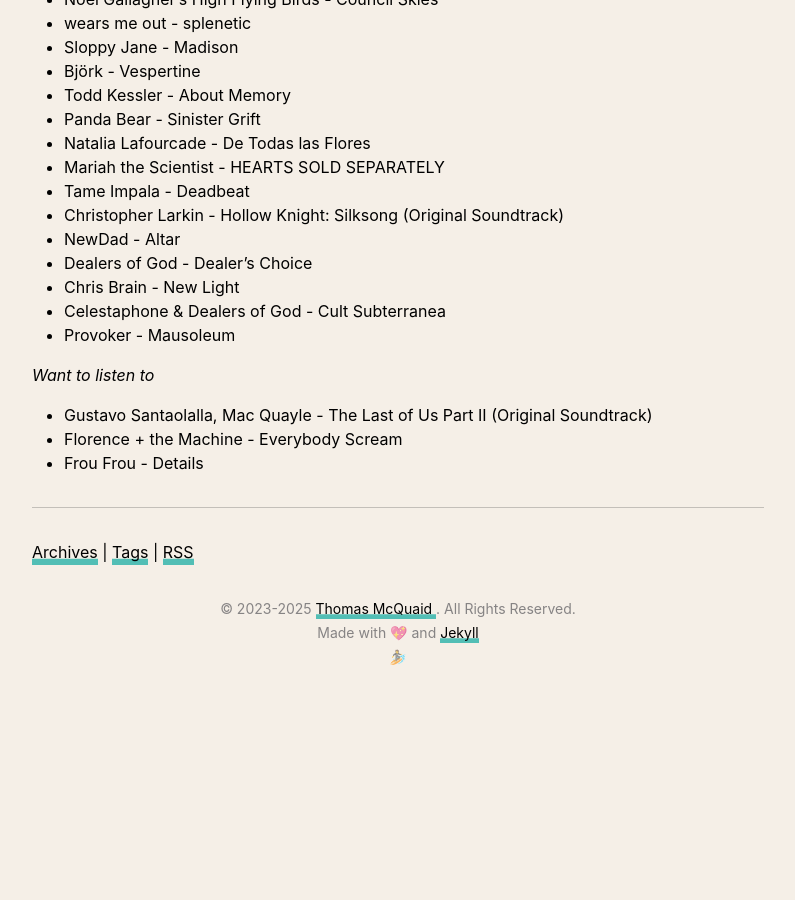
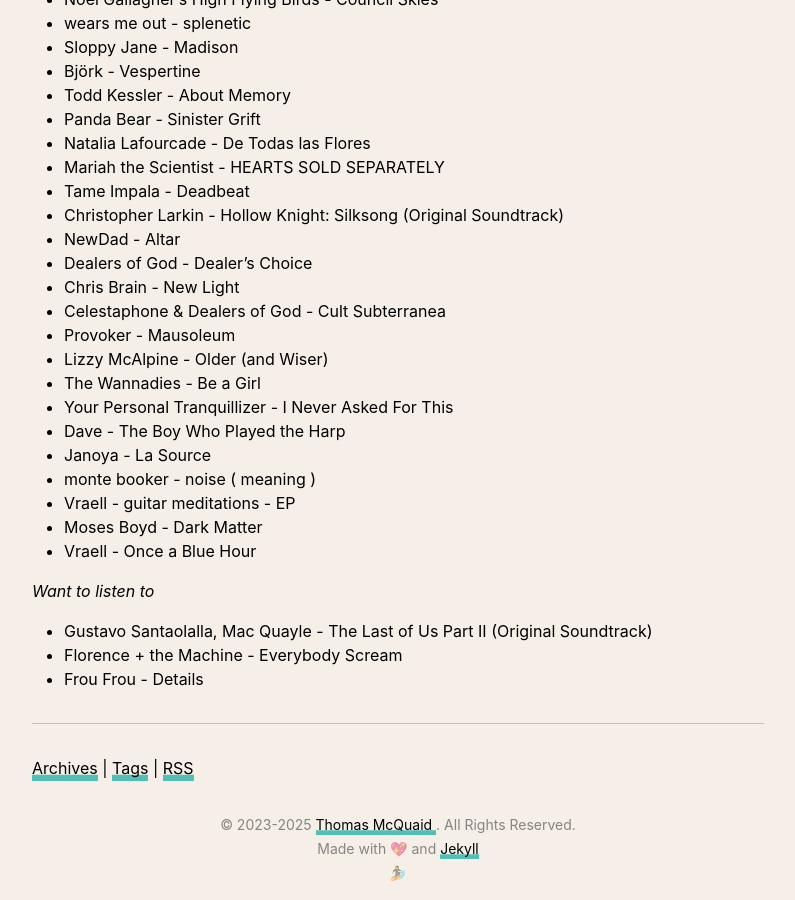
Before and after one commit to thomasmcquaidee/thomasmcquaidee.github.io, a Jekyll site: the page built from _posts/2025-01-21-listening-to-more-albums.md, in a window 1280 px wide and 900 px high, scrolled down 6093 px. Shown: the whole window, without its empty margins (242-1037 px from the left). Built offline with Jekyll 4.4.1, drawn with Linux system fonts in a browser that asks for light colours; before the commit the page ends 6777 px from its top, so only the background shows below that; some of the changed text lies outside the part shown.

Commit message:
Update 2025-01-21-listening-to-more-albums.md

```diff
--- a/_posts/2025-01-21-listening-to-more-albums.md
+++ b/_posts/2025-01-21-listening-to-more-albums.md
@@ -255,6 +255,15 @@
 - Chris Brain - New Light
 - Celestaphone & Dealers of God - Cult Subterranea
 - Provoker - Mausoleum
+- Lizzy McAlpine - Older (and Wiser)
+- The Wannadies - Be a Girl
+- Your Personal Tranquillizer - I Never Asked For This
+- Dave - The Boy Who Played the Harp
+- Janoya - La Source
+- monte booker - noise ( meaning )
+- Vraell - guitar meditations - EP
+- Moses Boyd - Dark Matter
+- Vraell - Once a Blue Hour
 
 
 *Want to listen to*
```
Also changed, not shown: other parts of _posts/2025-01-21-listening-to-more-albums.md (+1 -1 lines).
